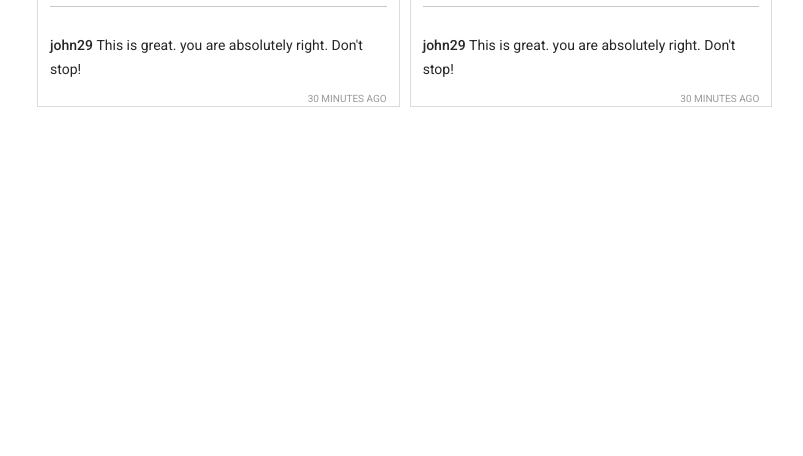
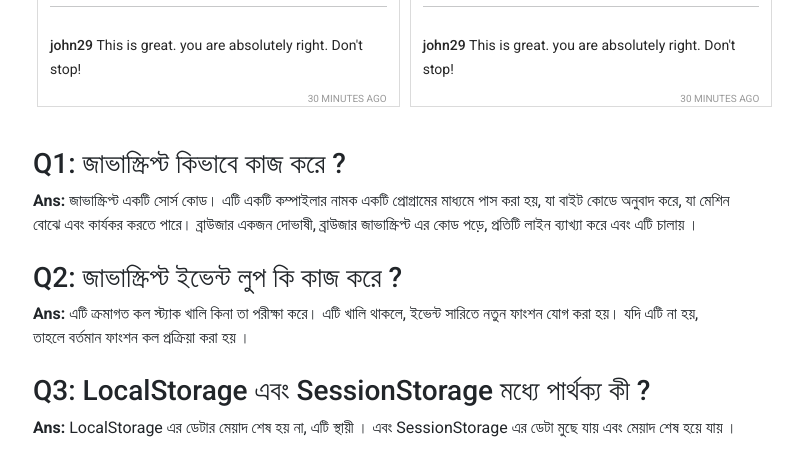
Before and after one commit to alamindjp/-insta-shohor, a plain HTML site: page index.html in a window 1280 px wide. Shown: the part 1425-1881 px from the top of the page, without its empty margins (49-852 px from the left). Before the commit the page ends 1548 px from the top, so only its background shows below. Drawn offline with nearby package versions, Linux system fonts and the light colour scheme.

Commit message:
all complite/done

```diff
--- a/index.html
+++ b/index.html
@@ -57,6 +57,22 @@
             <h1 id="report-heading">Reported posts</h1>
         </div>
     </main>
+    <section class="container">
+        <div id="QNA">
+            <h3 class="mt-4">Q1: জাভাস্ক্রিপ্ট কিভাবে কাজ করে ? </h3>
+            <p><span class="fw-bold">Ans:</span> জাভাস্ক্রিপ্ট একটি সোর্স কোড। এটি একটি কম্পাইলার নামক একটি প্রোগ্রামের
+                মাধ্যমে পাস করা হয়, যা বাইট কোডে অনুবাদ করে, যা মেশিন<br> বোঝে এবং কার্যকর করতে পারে। ব্রাউজার একজন
+                দোভাষী, ব্রাউজার জাভাস্ক্রিপ্ট এর কোড পড়ে, প্রতিটি লাইন ব্যাখ্যা করে এবং এটি চালায় । </p>
+
+            <h3 class="mt-4">Q2: জাভাস্ক্রিপ্ট ইভেন্ট লুপ কি কাজ করে ? </h3>
+            <p><span class="fw-bold">Ans:</span> এটি ক্রমাগত কল স্ট্যাক খালি কিনা তা পরীক্ষা করে। এটি খালি থাকলে, ইভেন্ট
+                সারিতে নতুন ফাংশন যোগ করা হয়। যদি এটি না হয়,<br> তাহলে বর্তমান ফাংশন কল প্রক্রিয়া করা হয় । </p>
+
+            <h3 class="mt-4">Q3: LocalStorage এবং SessionStorage মধ্যে পার্থক্য কী ? </h3>
+            <p><span class="fw-bold">Ans:</span> LocalStorage এর ডেটার মেয়াদ শেষ হয় না, এটি স্থায়ী । এবং
+                SessionStorage এর ডেটা মুছে যায় এবং মেয়াদ শেষ হয়ে যায় ।</p>
+        </div>
+    </section>
     <footer></footer>
 
     <!-- add javascript  file  -->
--- a/js/app.js
+++ b/js/app.js
@@ -32,18 +32,21 @@ const displayContent = (text) => {
 const switchTab = (id) => {
   if (id === "posts") {
     document.getElementById("posts").style.display = "grid";
+    document.getElementById("QNA").style.display = "grid";
     document.getElementById("liked").style.display = "none";
     document.getElementById("reported").style.display = "none";
   } else if (id === "liked") {
     document.getElementById("liked").style.display = "block";
     document.getElementById("posts").style.display = "none";
     document.getElementById("reported").style.display = "none";
+    document.getElementById("QNA").style.display = "none";
 
     displayLikedPosts();
   } else {
     document.getElementById("reported").style.display = "block";
     document.getElementById("posts").style.display = "none";
     document.getElementById("liked").style.display = "none";
+    document.getElementById("QNA").style.display = "none";
 
     displayReportedPosts();
   }
```
